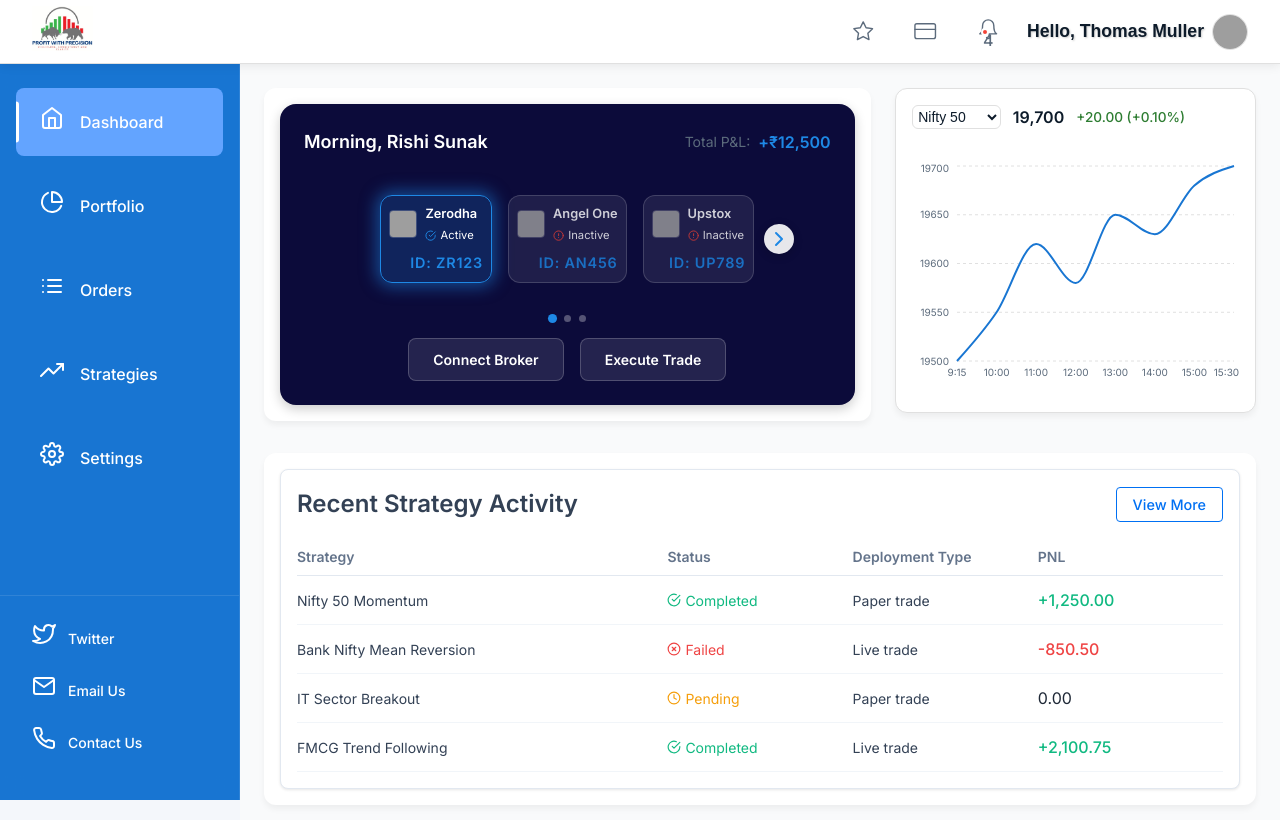
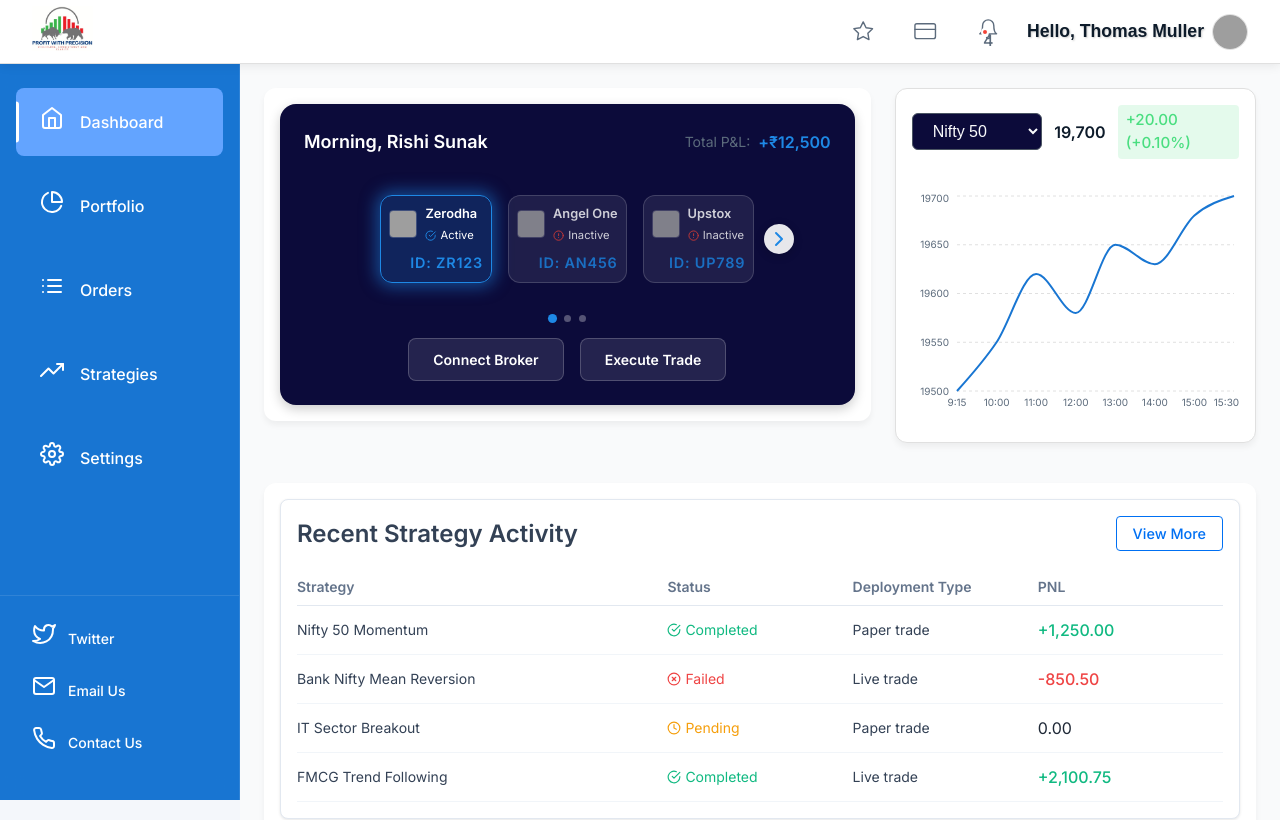
Before and after one commit to sudhanshu2070/last-trade, a React (Vite) app: page / in a window 1280 px wide. Shown: the top 820 px of the page. Built offline with nearby package versions, Linux system fonts and the light colour scheme; grey boxes are pictures that could not be loaded.

Commit message:
Dashboard changes 0.8

```diff
--- a/src/components/MarketSection/MarketSection.module.css
+++ b/src/components/MarketSection/MarketSection.module.css
@@ -36,33 +36,34 @@
   }
 
   .indexDropdown {
-    /* appearance: none;  */
-    background: rgba(255, 255, 255, 0.1);
-    border: 1px solid var(--divider);
-    border-radius: 6px;
-    padding: 0.1rem;
-    font-size: 0.875rem;
-    color: var(--text-primary);
+     /* appearance: none; */
+    background-color: rgb(12, 11, 58);
+    color: #f9fafb;
+    border: 1px solid rgb(75, 85, 99);
+    border-radius: 0.375rem;
+    padding: 0.5rem 2rem 0.5rem 1rem;
+    font-size: 1rem;
+    font-weight: 500;
     cursor: pointer;
-    position: relative;
-    outline: none;
-    transition: all 0.3s ease;
+    transition: all 0.2s ease;
+    min-width: 120px;
   }
 
-  .indexDropdown:focus {
+  /* .indexDropdown:focus {
     outline: none;
     box-shadow: 0 0 0 2px rgba(30, 136, 229, 0.5);
-  }
+    border-color: rgb(96, 165, 250);
+  } */
 
   /* Custom Dropdown Arrow */
   .indexDropdown::after {
-    content: '▼'; /* Downward arrow */
+    content: '▼';
     position: absolute;
     top: 50%;
-    right: 0.75rem; /* Position arrow on the right */
-    transform: translateY(-50%); /* Center vertically */
-    font-size: 0.75rem; /* Arrow size */
-    color: var(--text-secondary); /* Arrow color */
+    right: 0.75rem;
+    transform: translateY(-50%);
+    font-size: 0.75rem;
+    color: var(--text-secondary);
     pointer-events: none; /* Disable interaction */
   }
 
@@ -73,17 +74,23 @@
   }
 
   .change {
-    font-size: 0.85rem;
-    font-weight: 500;
+      font-size: 0.95rem;
+  font-weight: 500;
+  padding: 0.25rem 0.5rem;
+  border-radius: 0.25rem;
+  display: inline-flex;
+  align-items: center;
   }
 
-  .positive {
-    color: #2e7d32; /* Green for positive change */
-  }
+ .positive {
+  background-color: rgba(74, 222, 128, 0.15);
+  color: #4ade80;
+}
 
-  .negative {
-    color: #d32f2f; /* Red for negative change */
-  }
+.negative {
+  background-color: rgba(248, 113, 113, 0.15);
+  color: #f87171;
+}
 
   .chartContainer {
     height: 235px;
--- a/src/components/MarketSection/MarketSection.tsx
+++ b/src/components/MarketSection/MarketSection.tsx
@@ -34,11 +34,21 @@ const marketData = {
     { name: '15:00', value: 65400 },
     { name: '15:30', value: 65500 },
   ],
+  nasdaq: [
+    { name: '9:15', value: 35000 },
+    { name: '10:00', value: 36950 },
+    { name: '11:00', value: 34900 },
+    { name: '12:00', value: 37850 },
+    { name: '13:00', value: 34800 },
+    { name: '14:00', value: 35750 },
+    { name: '15:00', value: 36700 },
+    { name: '15:30', value: 34650 },
+  ],
 };
 
 const MarketSection: React.FC = () => {
   // State for Selected Index
-  const [selectedIndex, setSelectedIndex] = useState<'nifty' | 'banknifty' | 'sensex'>('nifty');
+  const [selectedIndex, setSelectedIndex] = useState<'nifty' | 'banknifty' | 'sensex' | 'nasdaq'>('nifty');
 
   // Get Current Data Based on Selected Index
   const currentData = marketData[selectedIndex];
@@ -57,11 +67,12 @@ const MarketSection: React.FC = () => {
           <select
             className={styles.indexDropdown}
             value={selectedIndex}
-            onChange={(e) => setSelectedIndex(e.target.value as 'nifty' | 'banknifty' | 'sensex')}
+            onChange={(e) => setSelectedIndex(e.target.value as 'nifty' | 'banknifty' | 'sensex' | 'nasdaq')}
           >
             <option value="nifty">Nifty 50</option>
             <option value="banknifty">Bank Nifty</option>
             <option value="sensex">Sensex</option>
+            <option value="nasdaq">Nasdaq</option>
           </select>
           <span className={styles.currentPrice}>{currentValue.toLocaleString('en-IN')}</span>
           <span className={`${styles.change} ${isPositive ? styles.positive : styles.negative}`}>
```
